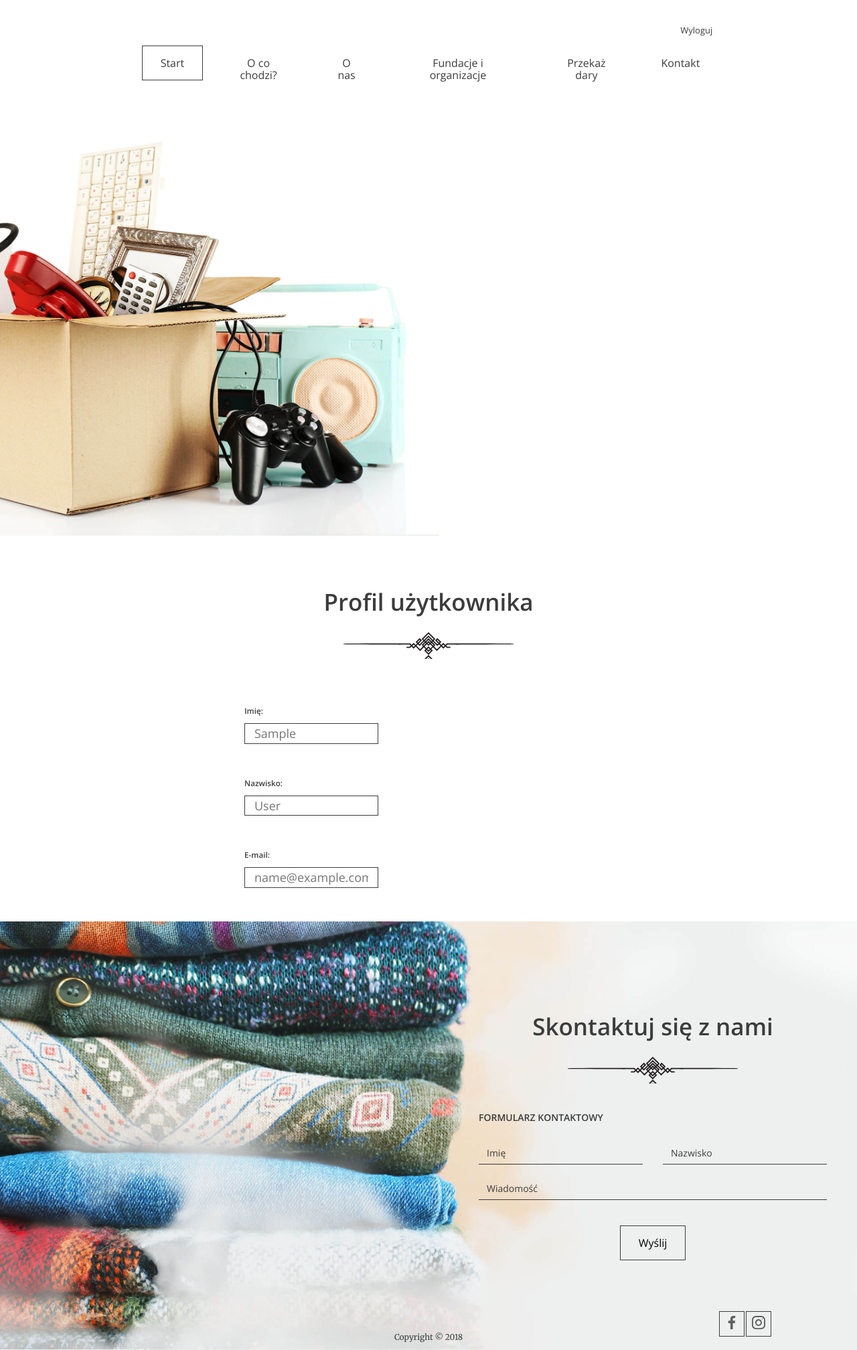
After one commit to adamstok/charity, a Django app: page /profile/ in a window 1280 px wide. The commit adds this page. Shown: the whole page at 67% size. Run offline with Django 3.2, Linux system fonts and the light colour scheme; the visitor is signed in with stand-in values (Sample User, id 1).

Commit message:
users_ok

```diff
--- a/git/charity/urls.py
+++ b/git/charity/urls.py
@@ -15,7 +15,7 @@
 """
 from django.contrib import admin
 from django.urls import path, include
-from donation.views import LandingPage, AddDonation, Login, Register, Logout
+from donation.views import LandingPage, AddDonation, Login, Register, Logout, Profile
 
 
 urlpatterns = [
@@ -26,4 +26,5 @@
     path('login/', Login.as_view(), name='login'),
     path('register/', Register.as_view(), name='register'),
     path('logout/', Logout.as_view(), name='logout'),
+    path('profile/', Profile.as_view(), name='profile'),
 ]
--- a/git/donation/templates/form.html
+++ b/git/donation/templates/form.html
@@ -15,7 +15,7 @@
           <li class="logged-user">
 	    Witaj {{ user.username }}
             <ul class="dropdown">
-              <li><a href="#">Profil</a></li>
+              <li><a href="/profile#user_profile">Profil</a></li>
               <li><a href="#">Ustawienia</a></li>
 	      <li><a href="{% url 'logout' %}">Wyloguj</a></li>
             </ul>
--- /dev/null
+++ b/git/donation/templates/user.html
@@ -0,0 +1,22 @@
+    {% extends 'base.html' %}
+    {% block content%}
+
+    <section class="login-page" id="user_profile">
+      <h2>Profil użytkownika</h2>
+      <form>
+	<div class="form-group">
+	<h3> Imię:</h3> <input type="text" placeholder="{{ user.first_name }}" disabled />
+        </div>
+
+        <div class="form-group">
+	<h3> Nazwisko:</h3> <input type="text" placeholder="{{ user.last_name }}" disabled />
+        </div>
+
+        <div class="form-group">
+	<h3> E-mail:</h3> <input type="email" name="email" placeholder="{{ user.email }}" disabled />
+        </div>
+
+      </form>
+    </section>
+
+{% endblock %}
--- a/git/donation/views.py
+++ b/git/donation/views.py
@@ -63,8 +63,12 @@
         email = request.POST.get('email','')
         password = request.POST.get('password','')
         password2 = request.POST.get('password2','')
-        user1 = User.objects.create(email=email,username=email)
+        user1 = User.objects.create(first_name=name,last_name=surname, email=email,username=email)
         if password == password2:
             user1.set_password(password)
             user1.save()
             return redirect('/login#user_login')
+
+class Profile(LoginRequiredMixin, View):
+    def get(self,request):
+        return render(request,'user.html')
```
